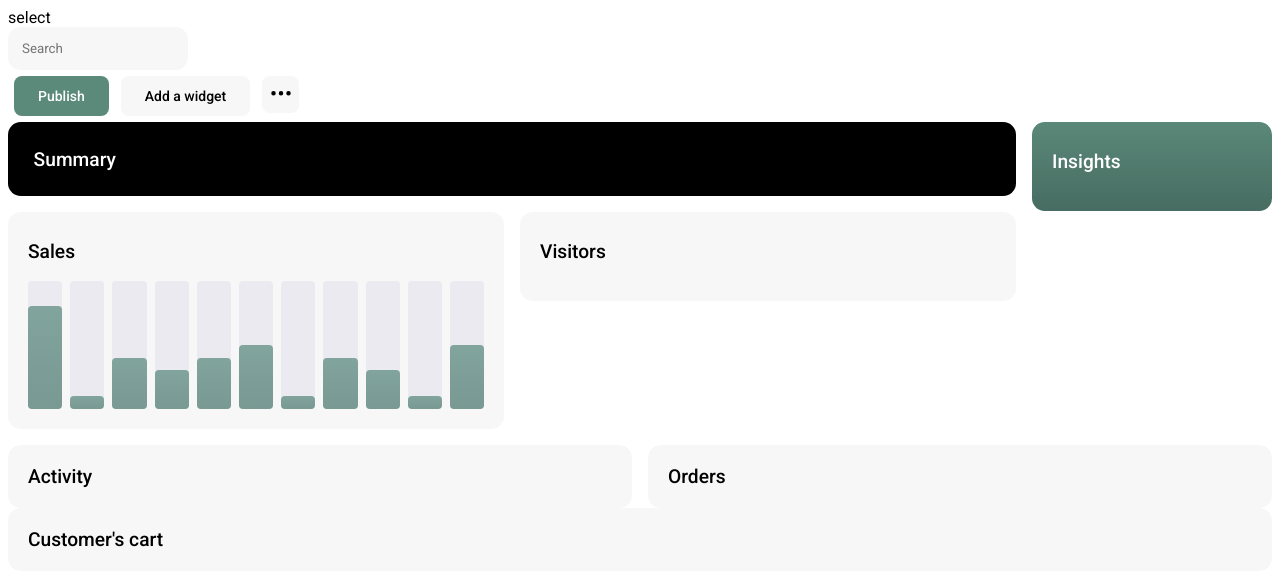
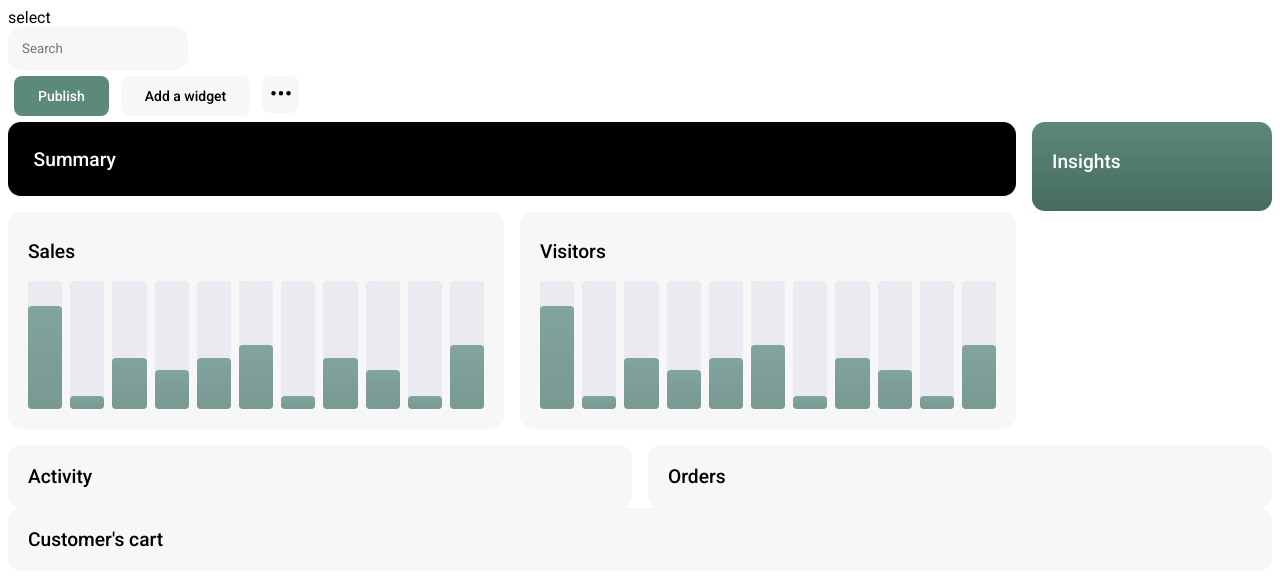
Before and after one commit to rilexus/demo-dashboard, a Next.js app: page / in a window 1280 px wide. Shown: the top 586 px of the page. Built offline with nearby package versions, Linux system fonts and the light colour scheme.

Commit message:
feat: visitors bar

```diff
--- a/pages/index.js
+++ b/pages/index.js
@@ -1,10 +1,10 @@
-import styled, { css } from "styled-components";
+import styled, { css, useTheme } from "styled-components";
 import { BarChart, BG, InputLarge, Title } from "../ui";
 import { p35, p5, roundedLg, roundedXl } from "../ui/css";
 import { Button, ConfirmButton, MenuButton } from "../ui/buttons";
 import Flex from "../ui/Flex/Flex";
 import Grid from "../ui/Grid/Grid";
-import { colors } from "../ui/theme/theme";
+import { colors, gradients } from "../ui/theme/theme";
 import { useCallback, useMemo } from "react";
 
 const Tile = styled(BG)`
@@ -34,16 +34,6 @@ const Header = () => {
       <Select />
       <InputLarge placeholder={"Search"} />
     </div>
-  );
-};
-
-const Visitors = () => {
-  return (
-    <Tile>
-      <Tile.Head>
-        <Title>Visitors</Title>
-      </Tile.Head>
-    </Tile>
   );
 };
 
@@ -85,6 +75,38 @@ const Tooltip = ({ value }) => {
         </span>
       </div>
     </StyledTooltip>
+  );
+};
+
+const Visitors = () => {
+  const tooltip = useCallback(({ key, value }) => {
+    return <Tooltip value={value} />;
+  }, []);
+
+  const theme = useTheme();
+
+  return (
+    <Tile>
+      <Tile.Head>
+        <Title>Visitors</Title>
+      </Tile.Head>
+      <div>
+        <BarChart
+          renderTooltip={tooltip}
+          onMouseLeave={(e) => {
+            // console.log(e);
+          }}
+          onMouseEnter={(e) => {
+            // console.log(e);
+          }}
+          background={() => gradients("4")({ theme })}
+          height={({ key, value }) => {
+            return value / 100;
+          }}
+          data={data}
+        />
+      </div>
+    </Tile>
   );
 };
 
--- a/ui/BarChart/BarChart.js
+++ b/ui/BarChart/BarChart.js
@@ -28,7 +28,7 @@ const BarInner = styled.div`
   }
 `;
 
-const Bar = ({ id, flexGrow, onMouseEnter, onMouseLeave }) => {
+const Bar = ({ id, flexGrow, onMouseEnter, onMouseLeave, background }) => {
   return (
     <BarWrapper>
       <BarInner
@@ -36,6 +36,7 @@ const Bar = ({ id, flexGrow, onMouseEnter, onMouseLeave }) => {
         onMouseLeave={onMouseLeave}
         onMouseEnter={onMouseEnter}
         style={{
+          background,
           flexGrow,
         }}
       />
@@ -56,6 +57,7 @@ const BarChart = ({
   onMouseEnter,
   onMouseLeave,
   height,
+  background,
   renderTooltip,
 }) => {
   return (
@@ -74,6 +76,7 @@ const BarChart = ({
                 onMouseLeave={() => {
                   onMouseLeave?.({ key, value });
                 }}
+                background={background?.({ key, value })}
                 flexGrow={height?.({ key, value })}
                 onMouseEnter={(e) => onMouseEnter?.({ key, value })}
               />
--- a/ui/theme/colors.js
+++ b/ui/theme/colors.js
@@ -19,6 +19,11 @@ const colors = {
   black: {
     1: "black",
   },
+  yellow: {
+    1: "rgb(226,118, 110)",
+    2: "rgb(235,200, 130)",
+    3: "",
+  },
 };
 
 export default colors;
--- a/ui/theme/theme.js
+++ b/ui/theme/theme.js
@@ -7,6 +7,8 @@ const theme = {
     1: `linear-gradient(0deg, ${themeColors.green[2]} 0%, ${themeColors.green[3]} 100%);`,
     2: `linear-gradient(0deg, ${themeColors.green[5]} 0%, ${themeColors.green[6]} 100%);`,
     3: `linear-gradient(0deg, ${themeColors.green[8]} 0%, ${themeColors.green[7]} 100%);`,
+    //
+    4: `linear-gradient(0deg, ${themeColors.yellow[1]} 0%, ${themeColors.yellow[2]} 100%);`,
   },
 };
 
```
